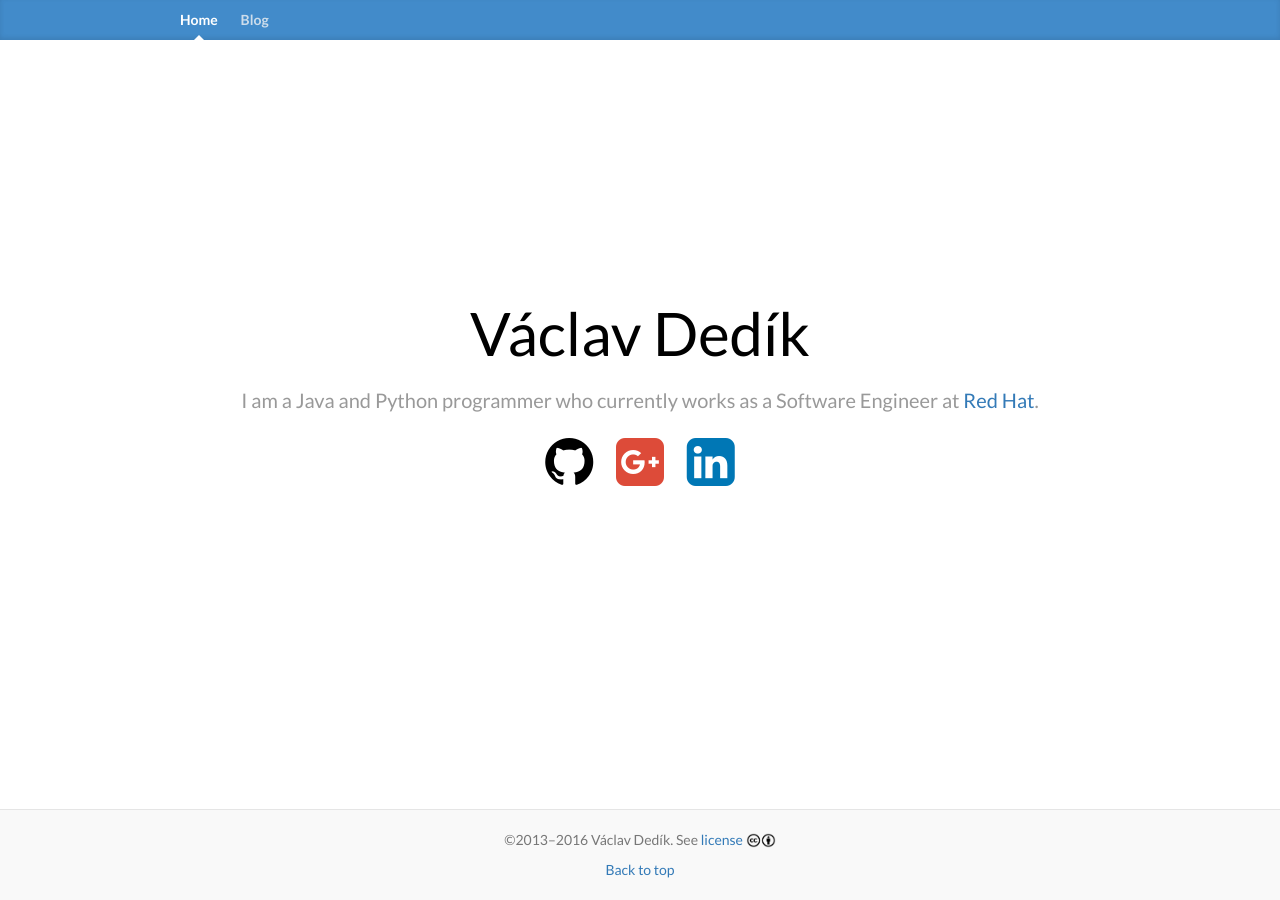
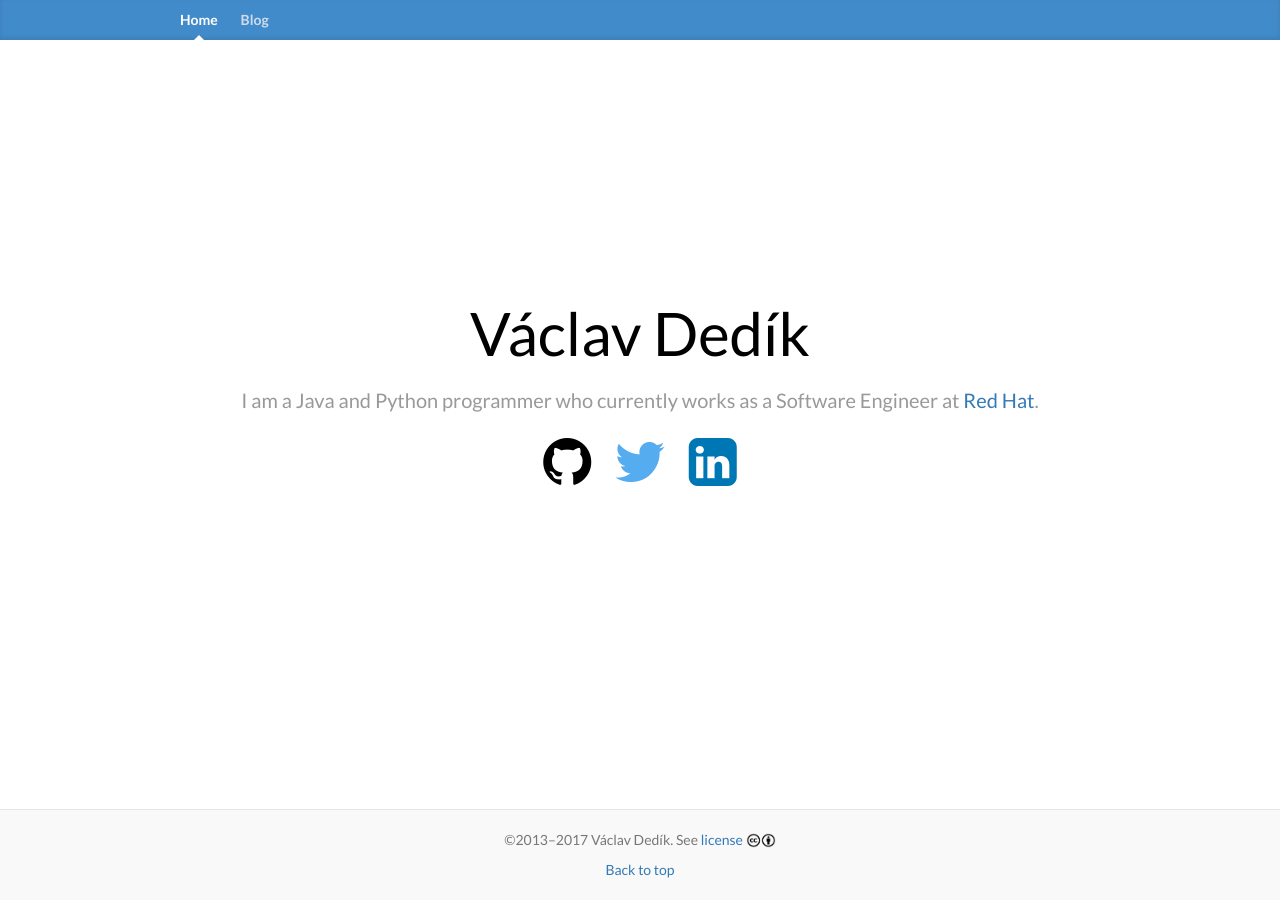
Before and after one commit to VaclavDedik/vaclavdedik.github.io, a Jekyll site: the page built from index.html, in a window 1280 px wide. Built offline with Jekyll 4.4.1, drawn with Linux system fonts in a browser that asks for light colours.

Commit message:
Replace Google+ with twitter and fix copyright year

```diff
--- a/_layouts/default.html
+++ b/_layouts/default.html
@@ -61,7 +61,7 @@
         </div>
 
         <footer class="blog-footer">
-            <p class="text-muted credit">©2013–2016 Václav Dedík. See <a href="https://github.com/VaclavDedik/vaclavdedik.github.io/blob/master/LICENSE.md" target="_blank">license</a>&nbsp;<img id="license-logo" src="/img/cc-by.png" alt="cc-by-license"></p>
+            <p class="text-muted credit">©2013–{{ site.time | date: '%Y' }} Václav Dedík. See <a href="https://github.com/VaclavDedik/vaclavdedik.github.io/blob/master/LICENSE.md" target="_blank">license</a>&nbsp;<img id="license-logo" src="/img/cc-by.png" alt="cc-by-license"></p>
             <p><a class="pointer" onclick="$('html,body').scrollTop(0);" data-proofer-ignore>Back to top</a></p>
         </footer>
 
--- a/css/main.css
+++ b/css/main.css
@@ -293,12 +293,12 @@ a .fa-github:hover {
   color: gray;
 }
 
-.fa-google-plus-square {
-  color: #dd4b39;
+.fa-twitter {
+  color: #55ACEE;
 }
 
-a .fa-google-plus-square:hover {
-  color: #D5857B;
+a .fa-twitter:hover {
+  color: #7ABBED;
 }
 
 .fa-linkedin-square {
--- a/index.html
+++ b/index.html
@@ -9,8 +9,8 @@ title: Václav Dedík Home
         <a class="icon-only" href="https://github.com/VaclavDedik" title="Github" target="_blank">
             <i class="fa fa-github fa-4x"></i>
         </a>
-        <a class="icon-only" href="https://plus.google.com/+VaclavDedik" title="Google Plus" target="_blank">
-            <i class="fa fa-google-plus-square fa-4x"></i>
+        <a class="icon-only" href="https://twitter.com/VaclavDedik" title="Twitter" target="_blank">
+            <i class="fa fa-twitter fa-4x"></i>
         </a>
         <a class="icon-only" href="https://cz.linkedin.com/in/vaclavdedik" title="LinkedIn" target="_blank">
             <i class="fa fa-linkedin-square fa-4x"></i>
```
